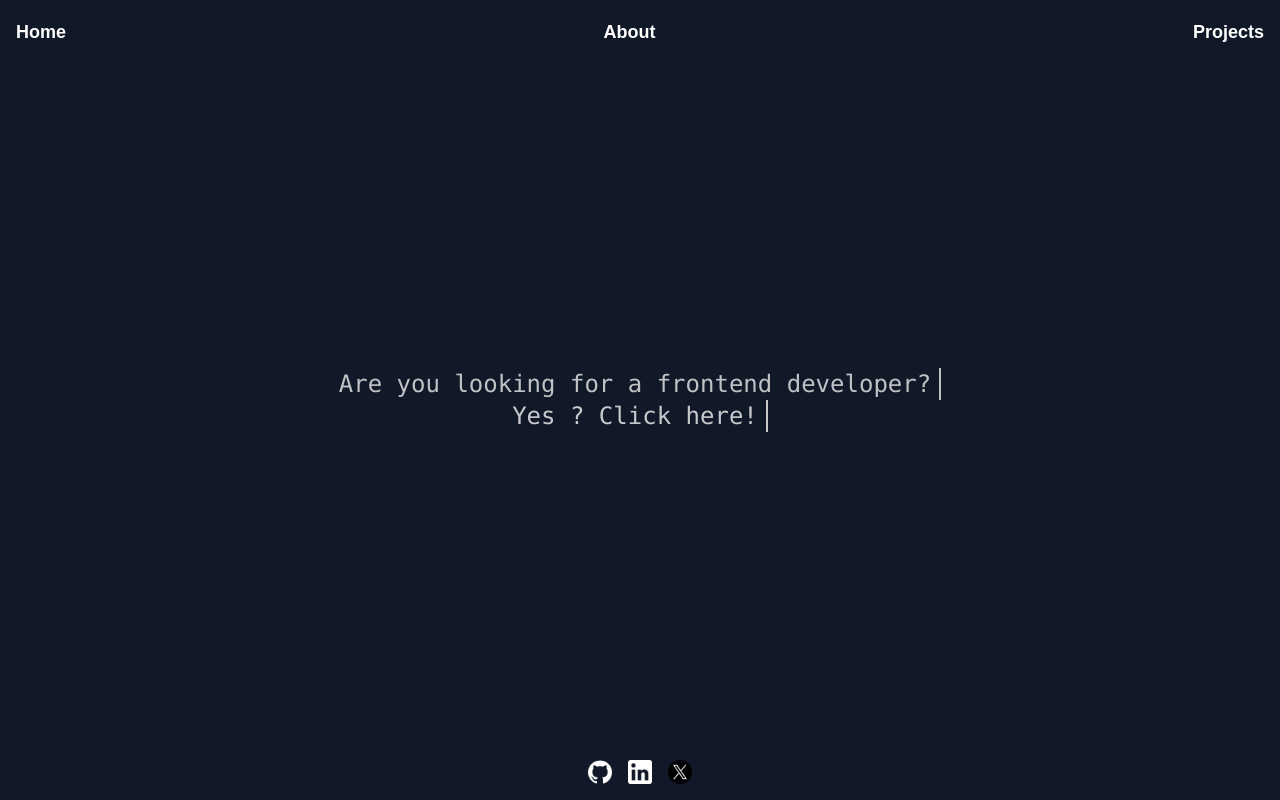
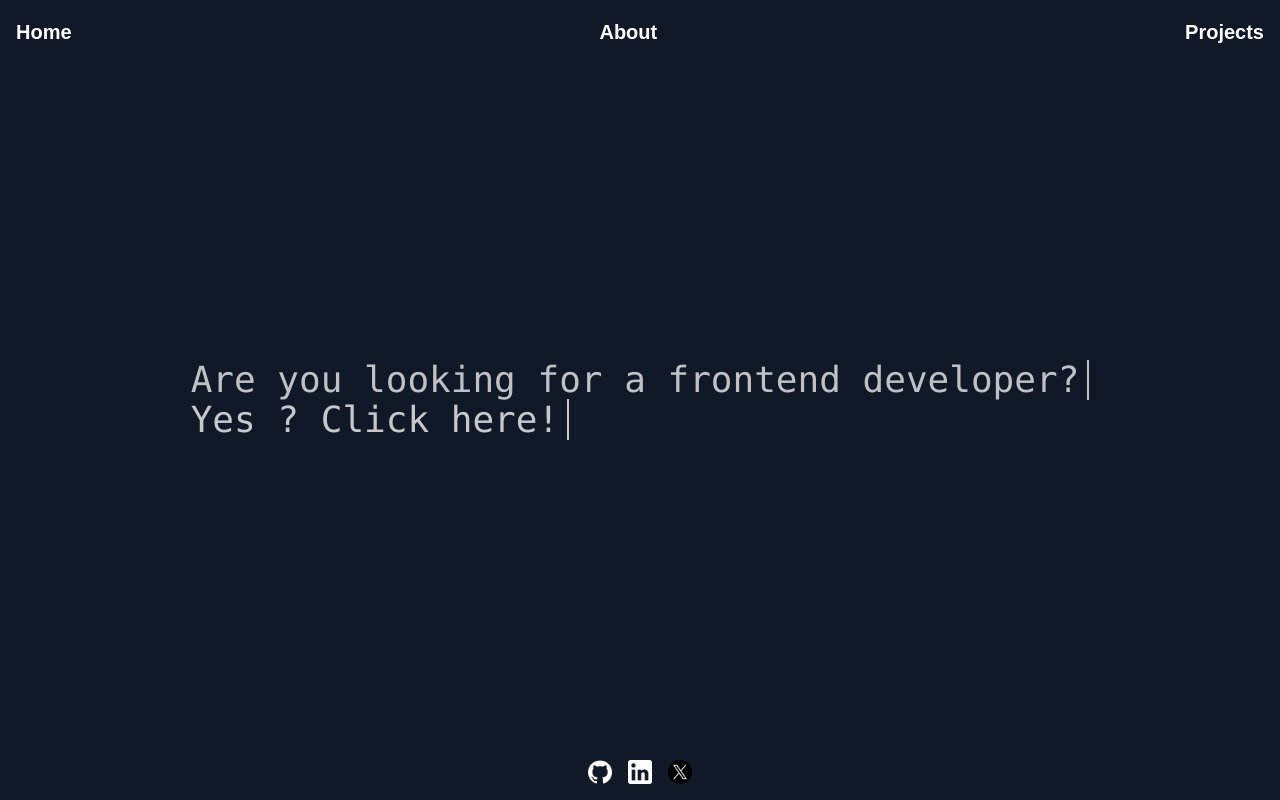
Before and after one commit to vermenea/portfolio, a Next.js app: page / in a window 1280 px wide. Built offline with nearby package versions, Linux system fonts and the light colour scheme.

Commit message:
fix: responsiveness

```diff
--- a/app/page.tsx
+++ b/app/page.tsx
@@ -27,31 +27,39 @@ export default function Home() {
   }, []);
 
   return (
-    <div className='flex flex-col items-center justify-center w-screen h-screen overflow-hidden text-white'>
+    <div className='flex flex-col items-center justify-center w-screen h-screen overflow-hidden text-white p-4'>
       <nav className='fixed top-0 left-0 w-screen h-16 flex items-center justify-between px-4'>
         <Link href='/' passHref>
-          <p className='text-lg font-semibold cursor-pointer'>Home</p>
+          <p className='text-lg md:text-xl font-semibold cursor-pointer'>
+            Home
+          </p>
         </Link>
         <Link href='/about' passHref>
-          <p className='text-lg font-semibold cursor-pointer'>About</p>
+          <p className='text-lg md:text-xl font-semibold cursor-pointer'>
+            About
+          </p>
         </Link>
         <Link href='/projects' passHref>
-          <p className='text-lg font-semibold cursor-pointer'>Projects</p>
+          <p className='text-lg md:text-xl font-semibold cursor-pointer'>
+            Projects
+          </p>
         </Link>
       </nav>
 
-      <p className='text-2xl font-mono border-r-2 border-white pr-2 animate-pulse'>
+      <div>
+        <p className='text-2xl md:text-4xl font-mono border-r-2 border-white pr-2 animate-pulse'>
           {displayedText}
         </p>
         {isTypingComplete && (
           <Link
-          className='text-2xl font-mono border-r-2 border-white pr-2 animate-pulse'
+            className='text-2xl md:text-4xl font-mono border-r-2 border-white pr-2 animate-pulse'
             href='/about'
             passHref
           >
             {answer}
           </Link>
         )}
+      </div>
 
       <div className='flex space-x-4 absolute bottom-4'>
         <Link href='https://github.com/vermenea' passHref>
--- a/app/projects/page.tsx
+++ b/app/projects/page.tsx
@@ -21,24 +21,24 @@ export default function Projects() {
     <div className='flex flex-col items-center justify-center min-h-screen p-4'>
       <nav className='fixed top-0 left-0 w-screen h-16 flex items-center justify-between px-4'>
         <Link href='/' passHref>
-          <p className='text-lg font-semibold'>Home</p>
+          <p className='text-lg font-semibold text-white'>Home</p>
         </Link>
         <Link href='/about' passHref>
-          <p className='text-lg font-semibold'>About</p>
+          <p className='text-lg font-semibold text-white'>About</p>
         </Link>
         <Link href='/projects' passHref>
-          <p className='text-lg font-semibold'>Projects</p>
+          <p className='text-lg font-semibold text-white'>Projects</p>
         </Link>
       </nav>
-      <h1 className='text-4xl font-semibold mb-12 text-white'>
+      <h1 className='ml-4 text-4xl font-semibold mb-12 text-white mt-20'>
         Vermenea&apos;s Projects
       </h1>
 
-      <div className='space-y-6'>
+      <div className='space-y-6 w-full max-w-4xl px-4'>
         {projects.map((project, index) => (
           <div
             key={index}
-            className='bg-[#d9d9d9] w-[450px] rounded-lg shadow-lg border-2 border-black relative'
+            className='bg-[#d9d9d9] w-full rounded-lg shadow-lg border-2 border-black relative'
           >
             <div className='bg-[#cfcece] text-white px-3 py-1 font-semibold rounded-t-md flex justify-between items-center'>
               <span>{project.title}</span>
```
Lines whose indentation alone changed are shown as unchanged.
